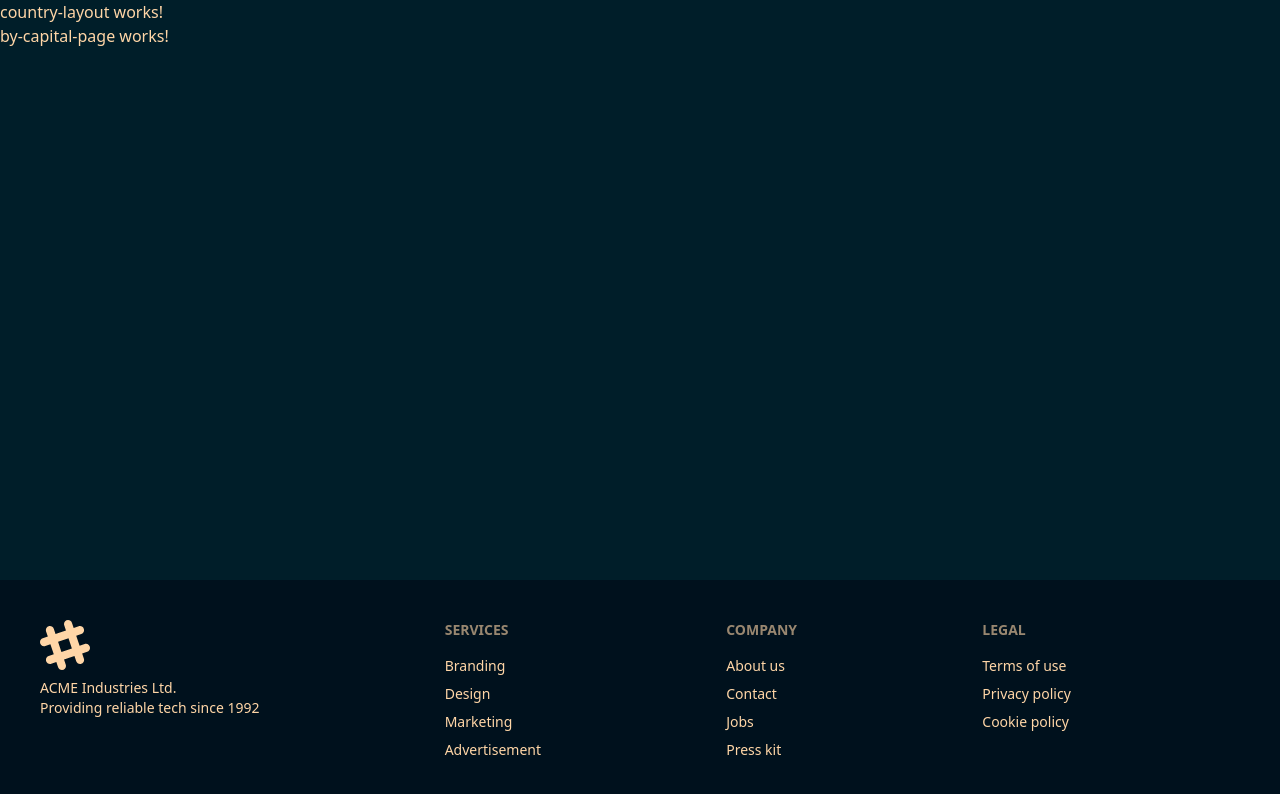
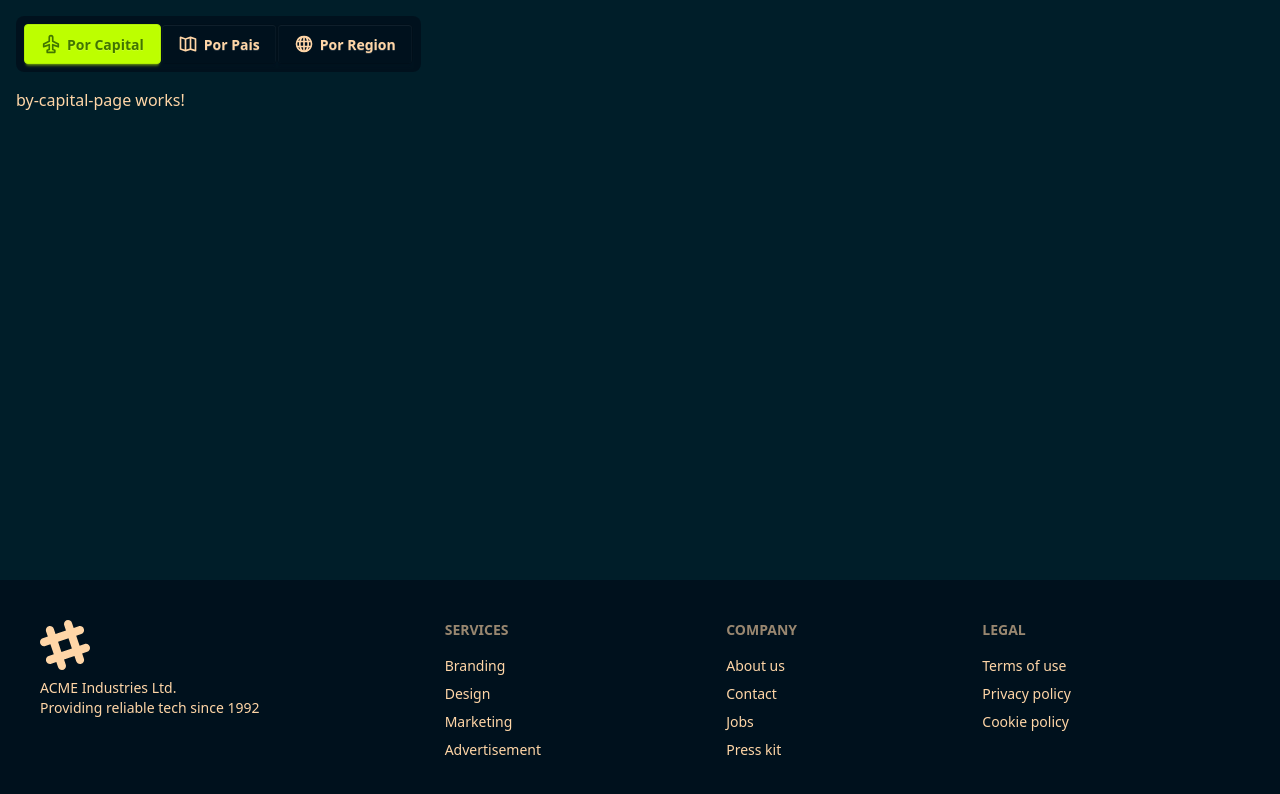
Before and after one commit to cristhianlgl/countryAppCurso, an Angular app: page /country/by-capital in a window 1280 px wide. Shown: the top 794 px of the page. Built offline with nearby package versions, Linux system fonts and the light colour scheme.

Commit message:
feat: agregar menu

```diff
--- /dev/null
+++ b/src/app/country/components/country-menu/country-menu.html
@@ -0,0 +1,37 @@
+<nav class="p-4">
+  <ul class="menu bg-base-200 lg:menu-horizontal rounded-box">
+    <li>
+      <a class="btn" routerLink="by-capital" routerLinkActive="btn-primary">
+        <svg xmlns="http://www.w3.org/2000/svg" width="20" height="20" viewBox="0 0 24 24">
+          <path
+            fill="currentColor"
+            d="M21.75 12a1 1 0 0 0-.55-.89l-6.12-3.06v-4a3.08 3.08 0 1 0-6.16 0v4L2.8 11.11a1 1 0 0 0-.55.89v3.33a1 1 0 0 0 .43.83a1 1 0 0 0 .92.11l5.32-2V18l-1.82.6a1 1 0 0 0-.68.95V22a1 1 0 0 0 .3.71a1 1 0 0 0 .7.29h9.17a1 1 0 0 0 1-1v-2.5a1 1 0 0 0-.68-.95L15.08 18v-3.72l5.32 2a1 1 0 0 0 .92-.11a1 1 0 0 0 .43-.83Zm-7.31-.1a1 1 0 0 0-.93.11a1 1 0 0 0-.43.82v5.84a1 1 0 0 0 .69.95l1.81.6V21H8.41v-.78l1.81-.6a1 1 0 0 0 .69-.95v-5.84a1 1 0 0 0-.43-.82a1 1 0 0 0-.93-.11l-5.31 2v-1.28l6.11-3.06a1 1 0 0 0 .56-.89V4.08a1.08 1.08 0 1 1 2.16 0v4.59a1 1 0 0 0 .56.89l6.11 3.06v1.27Z"
+          />
+        </svg>
+        Por Capital
+      </a>
+    </li>
+    <li>
+      <a class="btn" routerLink="by-country" routerLinkActive="btn-primary">
+        <svg xmlns="http://www.w3.org/2000/svg" width="20" height="20" viewBox="0 0 24 24">
+          <path
+            fill="currentColor"
+            d="m21.32 5.05l-6-2h-.07a.7.7 0 0 0-.14 0h-.43L9 5L3.32 3.05a1 1 0 0 0-.9.14A1 1 0 0 0 2 4v14a1 1 0 0 0 .68.95l6 2a1 1 0 0 0 .62 0l5.7-1.9L20.68 21a1.2 1.2 0 0 0 .32 0a.94.94 0 0 0 .58-.19A1 1 0 0 0 22 20V6a1 1 0 0 0-.68-.95M8 18.61l-4-1.33V5.39l4 1.33Zm6-1.33l-4 1.33V6.72l4-1.33Zm6 1.33l-4-1.33V5.39l4 1.33Z"
+          />
+        </svg>
+        Por Pais
+      </a>
+    </li>
+    <li>
+      <a class="btn" routerLink="by-region" routerLinkActive="btn-primary">
+        <svg xmlns="http://www.w3.org/2000/svg" width="20" height="20" viewBox="0 0 24 24">
+          <path
+            fill="currentColor"
+            d="M21.41 8.64v-.05a10 10 0 0 0-18.78 0s0 0 0 .05a9.86 9.86 0 0 0 0 6.72v.05a10 10 0 0 0 18.78 0s0 0 0-.05a9.86 9.86 0 0 0 0-6.72M4.26 14a7.8 7.8 0 0 1 0-4h1.86a16.7 16.7 0 0 0 0 4Zm.82 2h1.4a12 12 0 0 0 1 2.57A8 8 0 0 1 5.08 16m1.4-8h-1.4a8 8 0 0 1 2.37-2.57A12 12 0 0 0 6.48 8M11 19.7A6.34 6.34 0 0 1 8.57 16H11Zm0-5.7H8.14a14.4 14.4 0 0 1 0-4H11Zm0-6H8.57A6.34 6.34 0 0 1 11 4.3Zm7.92 0h-1.4a12 12 0 0 0-1-2.57A8 8 0 0 1 18.92 8M13 4.3A6.34 6.34 0 0 1 15.43 8H13Zm0 15.4V16h2.43A6.34 6.34 0 0 1 13 19.7m2.86-5.7H13v-4h2.86a14.4 14.4 0 0 1 0 4m.69 4.57a12 12 0 0 0 1-2.57h1.4a8 8 0 0 1-2.4 2.57M19.74 14h-1.86a16 16 0 0 0 .12-2a16 16 0 0 0-.12-2h1.86a7.8 7.8 0 0 1 0 4"
+          />
+        </svg>
+        Por Region
+      </a>
+    </li>
+  </ul>
+</nav>
--- /dev/null
+++ b/src/app/country/components/country-menu/country-menu.ts
@@ -0,0 +1,12 @@
+import { Component } from '@angular/core';
+import { RouterLink, RouterLinkActive } from '@angular/router';
+
+@Component({
+  selector: 'app-country-menu',
+  imports: [RouterLink, RouterLinkActive],
+  templateUrl: './country-menu.html',
+  styles: ``,
+})
+export class CountryMenu {
+
+}
--- a/src/app/country/layout/country-layout/country-layout.html
+++ b/src/app/country/layout/country-layout/country-layout.html
@@ -1,2 +1,4 @@
-<p>country-layout works!</p>
-<router-outlet />
+<app-country-menu />
+<section class="px-4">
+  <router-outlet />
+</section>
--- a/src/app/country/layout/country-layout/country-layout.ts
+++ b/src/app/country/layout/country-layout/country-layout.ts
@@ -1,9 +1,10 @@
 import { Component } from '@angular/core';
 import { RouterOutlet } from '@angular/router';
+import { CountryMenu } from "../../components/country-menu/country-menu";
 
 @Component({
   selector: 'app-country-layout',
-  imports: [RouterOutlet],
+  imports: [RouterOutlet, CountryMenu],
   templateUrl: './country-layout.html',
   styles: ``,
 })
--- /dev/null
+++ b/src/app/country/pages/by-country-page/by-country-page.html
@@ -0,0 +1 @@
+<p>by-country-page works!</p>
--- /dev/null
+++ b/src/app/country/pages/by-country-page/by-country-page.ts
@@ -0,0 +1,11 @@
+import { Component } from '@angular/core';
+
+@Component({
+  selector: 'app-by-country-page',
+  imports: [],
+  templateUrl: './by-country-page.html',
+  styles: ``,
+})
+export class ByCountryPage {
+
+}
--- /dev/null
+++ b/src/app/country/pages/by-region-page/by-region-page.html
@@ -0,0 +1 @@
+<p>by-region-page works!</p>
--- /dev/null
+++ b/src/app/country/pages/by-region-page/by-region-page.ts
@@ -0,0 +1,11 @@
+import { Component } from '@angular/core';
+
+@Component({
+  selector: 'app-by-region-page',
+  imports: [],
+  templateUrl: './by-region-page.html',
+  styles: ``,
+})
+export class ByRegionPage {
+
+}
```
Also changed, not shown: src/app/country/country.routes.ts (+14 -5 lines).
